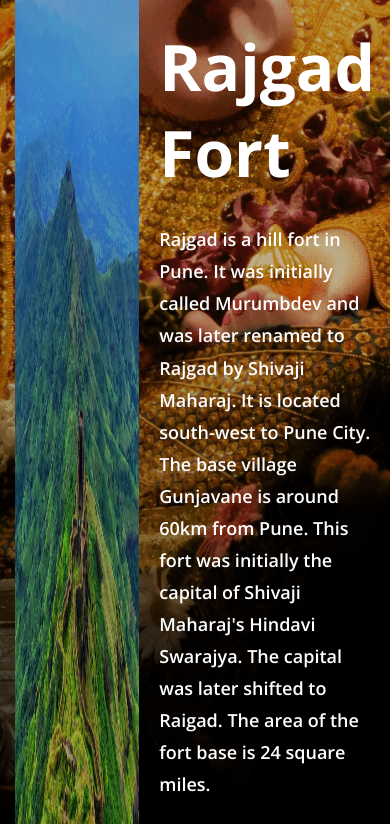
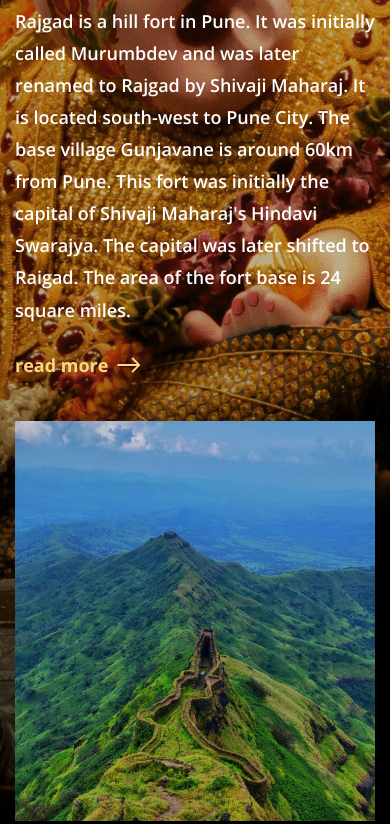
Before and after one commit to katebanban/pune, a plain HTML site: page index.html in a window 390 px wide. Shown: the part 752-1576 px from the top of the page. Drawn offline with nearby package versions, Linux system fonts and the light colour scheme.

Commit message:
adapted the "fort" section

```diff
--- a/scss/_base.scss
+++ b/scss/_base.scss
@@ -70,12 +70,28 @@ body {
 			width: 30px;
 		}
 	}
+
+	@media (max-width: 768px) {
+		font-size: 16px;
+	}
+
+	@media (max-width: 480px) {
+		padding-left: 45px;
+	}
 }
 
 .title {
 	font-weight: 700;
 	font-size: 64px;
 	line-height: 87px / 64px * 100%;
+
+	@media (max-width: 768px) {
+		font-size: 55px;
+	}
+
+	@media (max-width: 480px) {
+		font-size: 40px;
+	}
 }
 
 .link {
--- a/scss/_first.scss
+++ b/scss/_first.scss
@@ -146,14 +146,6 @@
 		&:not(:last-child) {
 			margin-bottom: 32px;
 		}
-
-		@media (max-width: 768px) {
-			font-size: 16px;
-		}
-
-		@media (max-width: 480px) {
-			padding-left: 45px;
-		}
 	}
 
 	&__title {
--- a/scss/_fort.scss
+++ b/scss/_fort.scss
@@ -4,9 +4,17 @@
 	position: relative;
 	z-index: 1;
 
+	@media (max-width: 1000px) {
+		padding-bottom: 125px;
+	}
+
 	&__body {
 		display: flex;
 		justify-content: space-between;
+
+		@media (max-width: 1000px) {
+			flex-wrap: wrap-reverse;
+		}
 	}
 
 	&__image {
@@ -15,6 +23,28 @@
 
 		&:not(:last-child) {
 			margin-right: 20px;
+
+			@media (max-width: 1000px) {
+				margin-right: unset;
+			}
+		}
+
+		@media (max-width: 1200px) {
+			flex: 0 1 50%;
+		}
+
+		@media (max-width: 1000px) {
+			flex: 0 1 100%;
+			height: 500px;
+
+			img {
+				object-fit: cover;
+				//object-position: bottom;
+			}
+		}
+
+		@media (max-width: 480px) {
+			height: 400px;
 		}
 	}
 
@@ -25,6 +55,11 @@
 
 		& > * + * {
 			margin-top: 27px;
+		}
+
+		@media (max-width: 1000px) {
+			flex: 0 1 100%;
+			padding: 40px 0px;
 		}
 	}
 
```
Also changed, not shown: css/style.css.
